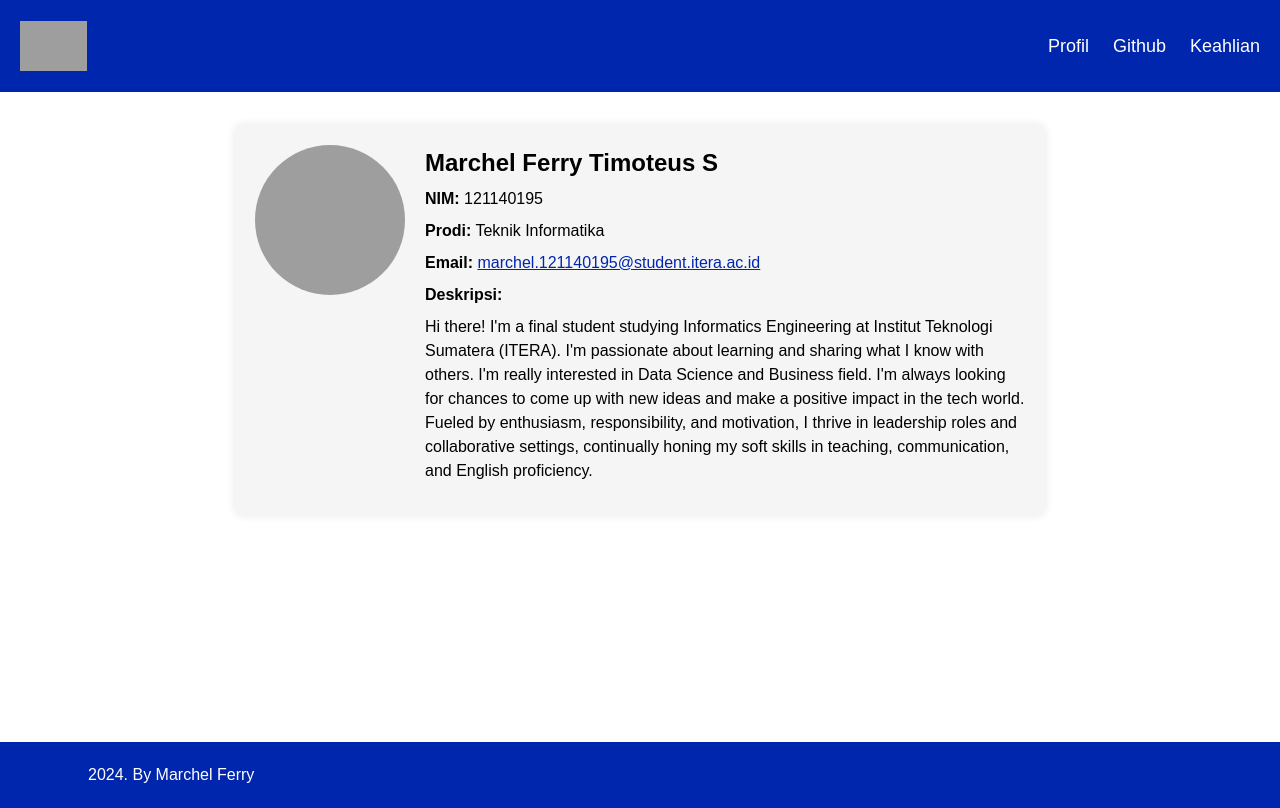
After one commit to marselferrys/prak-pemweb, a PHP site: page / in a window 1280 px wide. The commit adds this page. Run offline with PHP 8.4, Linux system fonts and the light colour scheme; grey boxes are pictures that could not be loaded.

Commit message:
Add files via upload

```diff
--- /dev/null
+++ b/Prak2/index.html
@@ -0,0 +1,48 @@
+<!DOCTYPE html>
+<html lang="pt-BR">
+<head>
+    <meta charset="UTF-8">
+    <meta name="viewport" content="width=device-width, initial-scale=1.0">
+    <title>Latihan 2 </title>
+    <link rel="stylesheet" href="style.css" />
+</head>
+<body>
+    <header>
+        <nav>
+            <img src="https://upload.wikimedia.org/wikipedia/commons/e/ef/Logo_ITERA.png" alt="Logo ITERA" style="height: 50px;">
+            <ul class="nav-list">
+                <li><a href="#">Profil</a></li>
+                <li><a href="#">Github</a></li>
+                <li><a href="#">Keahlian</a></li>
+            </ul>
+
+        </nav>
+    </header>
+    <main>
+
+        <section class="profile">
+            <img src=".\images\marsel2.jpeg" alt="Marchel Ferry Timoteus S" class="profile-photo">
+            <div class="profile-details">
+                <h2>Marchel Ferry Timoteus S</h2>
+                <p><strong>NIM:</strong> 121140195</p>
+                <p><strong>Prodi:</strong> Teknik Informatika</p>
+                <p><strong>Email:</strong> <a href="mailto:marchel.121140195@student.itera.ac.id">marchel.121140195@student.itera.ac.id</a></p>
+                <p><strong>Deskripsi:</strong></p>
+                <p>
+                    Hi there! I'm a final student studying Informatics Engineering at Institut Teknologi Sumatera (ITERA).
+                    I'm passionate about learning and sharing what I know with others. I'm really interested in Data Science and Business field.
+                    I'm always looking for chances to come up with new ideas and make a positive impact in the tech world.
+                    Fueled by enthusiasm, responsibility, and motivation, I thrive in leadership roles and collaborative settings, continually
+                    honing my soft skills in teaching, communication, and English proficiency.
+                </p>
+            </div>
+        </section>
+
+            </main>
+	<footer>
+        <div class="rodape">
+            <p>2024. By Marchel Ferry</p>
+        </div>
+	</footer>
+</body>
+</html>
--- a/Prak2/style.css
+++ b/Prak2/style.css
@@ -1,58 +1,191 @@
-/* CSS untuk mengatur tampilan halaman HTML Anda */
+* {
+  margin: 0;
+  padding: 0;
+  text-decoration: none;
+  box-sizing: border-box; /* Memastikan padding dan border tidak memengaruhi ukuran elemen */
+}
 
-/* Mengatur tampilan header */
+a {
+  color: #fff;
+}
+
+body {
+  font-family: Arial, Helvetica, sans-serif;
+  background-color: #fff;
+  min-height: 100vh;
+  display: flex;
+  flex-direction: column;
+}
+
+p {
+  font-family: sans-serif;
+  text-decoration: none;
+}
+
 header {
-    background-color: #333; /* Warna latar belakang header */
-    color: #fff; /* Warna teks header */
-    text-align: center;
-    padding: 10px;
+  background-color: #0026ad;
+  height: 92px;
+  color: #fff;
+  position: fixed;
+  width: 100%;
+  top: 0;
+  z-index: 1000;
+  display: flex;
+  align-items: center;
+  justify-content: space-between;
+  padding: 0 20px; /* Memberikan jarak pada sisi kiri dan kanan */
+}
+
+header img {
+  height: 50px; /* Atur ukuran logo */
+}
+
+header p {
+  font-size: 16px;
+}
+
+nav {
+  display: flex;
+  justify-content: space-between;
+  align-items: center;
+  width: 100%; /* Memastikan elemen nav memenuhi lebar */
+}
+
+.nav-list {
+  display: flex;
+}
+
+.nav-list li {
+  display: flex;
+  align-items: center;
+  padding-left: 24px;
+  font-size: 18px;
+}
+
+main {
+  width: 80%;
+  margin: 0 auto;
+  padding: 25px 20px 14px 20px;
+  min-height: calc(100vh - 92px - 66px);
+  margin-top: 100px;
+  display: flex;
+  flex-wrap: wrap;
+  justify-content: center;
+  align-items: flex-start;
+}
+
+article {
+  background-color: rgb(251, 255, 129);
+  padding: 20px;
+  margin-bottom: 20px;
+  border-radius: 5px;
+  width: 100%; /* Menyesuaikan lebar agar responsif */
+}
+
+article:last-child {
+  margin-bottom: 0;
+}
+
+article h1 {
+  margin: 10px 0;
+}
+
+article p {
+  margin-top: 16px;
+  line-height: 24px;
+}
+
+footer {
+  margin-top: auto;
+  background-color: #0026ad;
+  color: #fff;
+  padding: 24px 0;
+  max-height: 66px;
+}
+
+footer .rodape {
+  width: 90vw;
+  display: flex;
+  justify-content: space-between;
+  margin: 0 auto;
+}
+
+.rodape p {
+  padding-left: 24px;
+  font-size: 16px;
+}
+
+@media (max-width: 800px) {
+  header {
+      flex-direction: column; /* Mengatur elemen di header menjadi kolom saat layar kecil */
+      height: auto;
+      padding: 10px 0;
   }
 
-  /* Mengatur tampilan link navigasi */
-  nav ul {
-    text-align: center;
-    list-style-type: none;
-    padding: 0;
+  header img {
+      margin-bottom: 10px; /* Menambahkan jarak bawah untuk logo */
   }
 
-  nav ul li {
-    display: inline;
-    margin-right: 10px;
+  nav {
+      justify-content: center; /* Posisikan konten di tengah */
+      width: 90%;
   }
 
-  /* Mengatur tampilan tabel */
-  table {
-    width: 100%;
-    border-collapse: collapse;
-    margin-top: 20px;
+  .nav-list {
+      flex-direction: column; /* Daftar navigasi menjadi kolom di layar kecil */
+      align-items: center;
   }
 
-  table, th, td {
-    border: 1px solid #333;
+  .nav-list li {
+      padding: 10px 0;
   }
 
-  /* Mengatur tampilan form */
-  form {
-    text-align: center;
-    margin-top: 20px;
+  main {
+      width: 90%;
+      padding: 15px;
   }
 
-  /* Mengatur tampilan video */
-  video {
-    width: 100%;
-    max-width: 600px;
-    display: ;
-    margin: 20px auto;
+  footer .rodape {
+      flex-direction: column; /* Menyesuaikan footer untuk layar kecil */
+      align-items: center;
   }
+}
 
-  /* Mengatur tampilan footer */
-  footer {
-    width: 100%;
-    height: 50px;
-    padding-left: 10px;
-    line-height: 50px;
-    background: #333;
-    color: #fff;
-    position: bottom;
-    bottom: 0px;
-  }
+
+.profile {
+  display: flex;
+  align-items: center;
+  background-color: #f5f5f5;
+  padding: 20px;
+  border-radius: 8px;
+  box-shadow: 0px 0px 10px rgba(0, 0, 0, 0.1);
+  margin-bottom: 20px;
+}
+
+.profile-photo {
+  height: 150px;
+  width: 150px;
+  border-radius: 50%;
+  object-fit: cover;
+  margin-right: 20px;
+  margin-bottom: 200px;
+}
+
+.profile-details {
+  max-width: 600px;
+}
+
+.profile-details h2 {
+  margin-bottom: 10px;
+  font-size: 24px;
+}
+
+.profile-details p {
+  margin-bottom: 8px;
+  line-height: 1.5;
+}
+
+.profile-details a {
+  color: #0026ad;
+  text-decoration: underline;
+}
```
